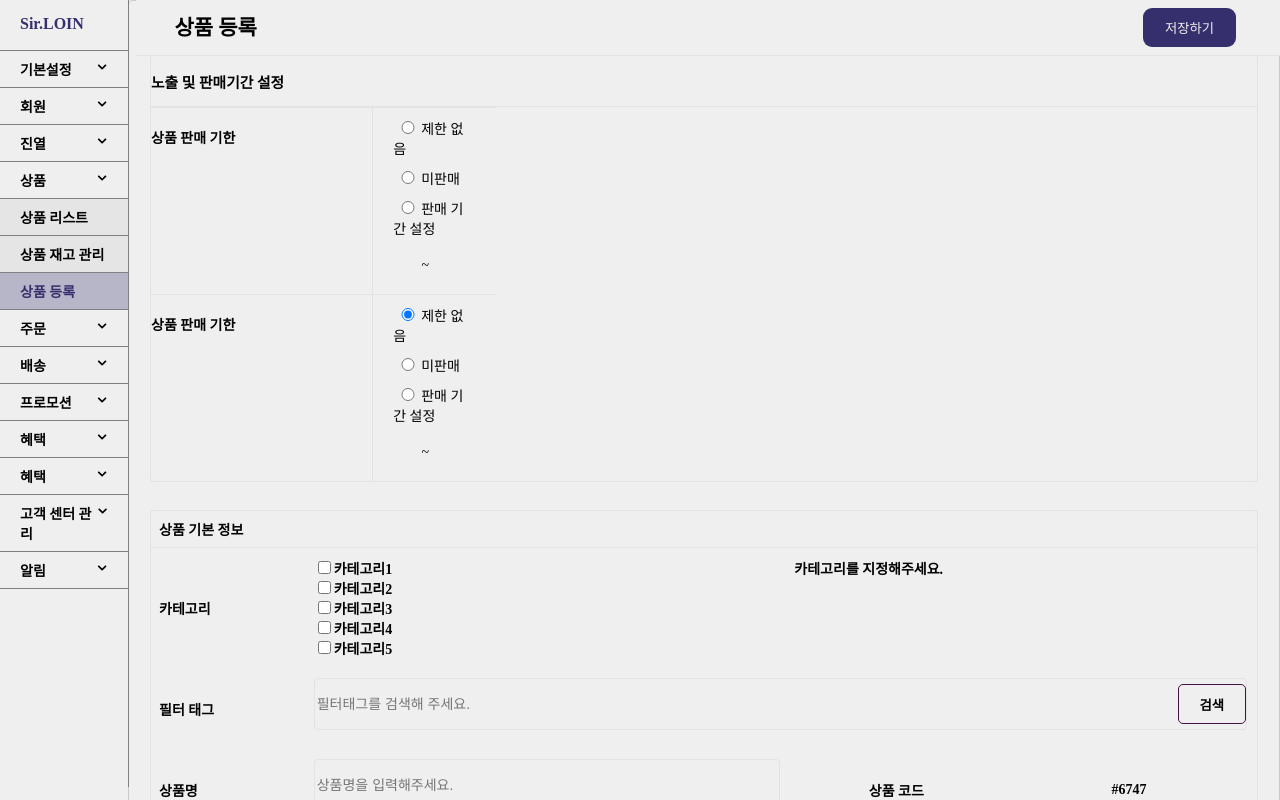
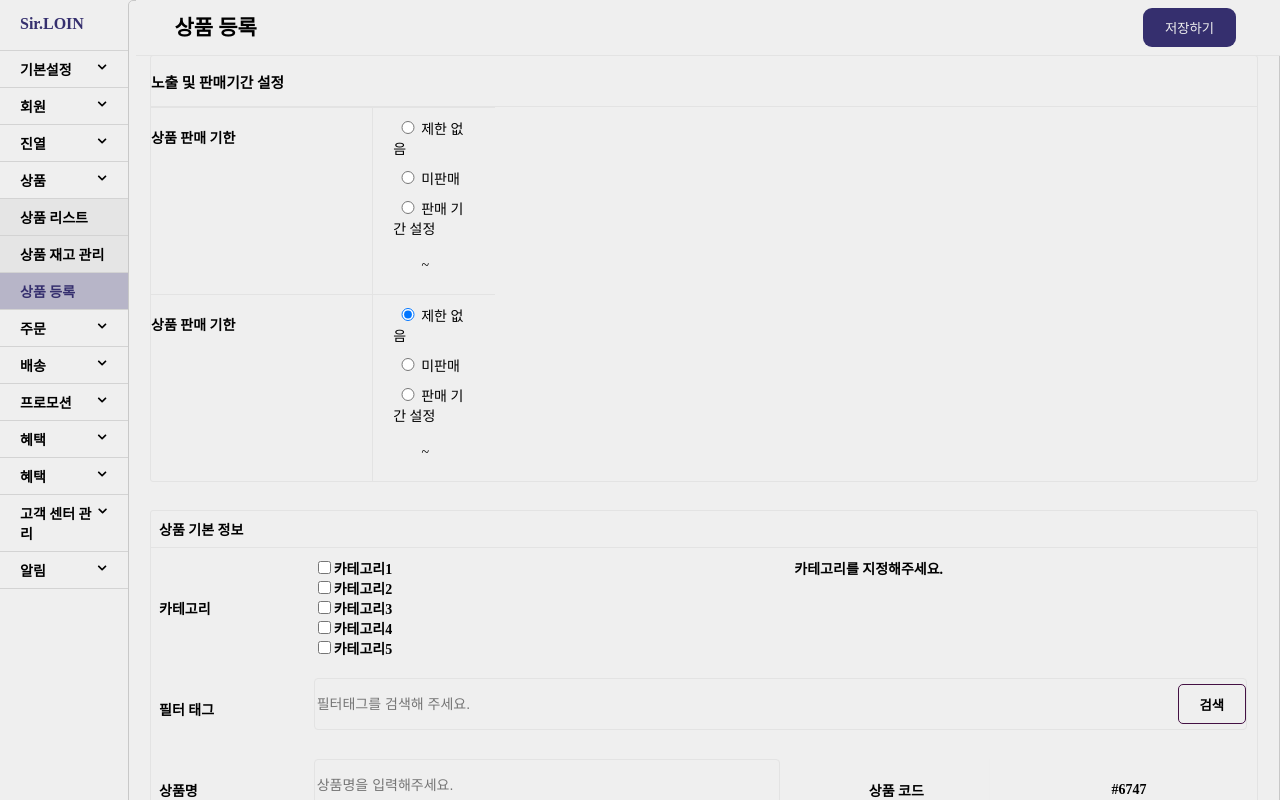
Before and after one commit to jyb1798/sirloin_cleancode, a React (Create React App) app: page / in a window 1280 px wide. Shown: the top 800 px of the page. Built offline with nearby package versions, Linux system fonts and the light colour scheme.

Commit message:
Modify: Nav 스타일 수정

```diff
--- a/src/Component/Nav/style.js
+++ b/src/Component/Nav/style.js
@@ -9,7 +9,7 @@ export const NavContainer = styled.ul`
   position: fixed;
   height: 100%;
   overflow: auto;
-  border-right: 1px solid gray;
+  border-right: 1px solid none;
 `;
 
 export const NavMenu = styled.li`
@@ -18,15 +18,15 @@ export const NavMenu = styled.li`
   text-decoration: none;
   text-align: left;
   font-weight: 600;
-  border-bottom: 1px solid gray;
+  border-bottom: 1px solid lightgray;
   &:first-child {
     padding: 12px 20px;
     color: rgb(53, 47, 110);
     font-size: 16px;
     height: 4em;
     box-sizing: border-box;
-    div{
-      margin-top:0.5em;
+    div {
+      margin-top: 0.5em;
     }
   }
   &:nth-child(n + 6):nth-child(-n + 7) {
```
